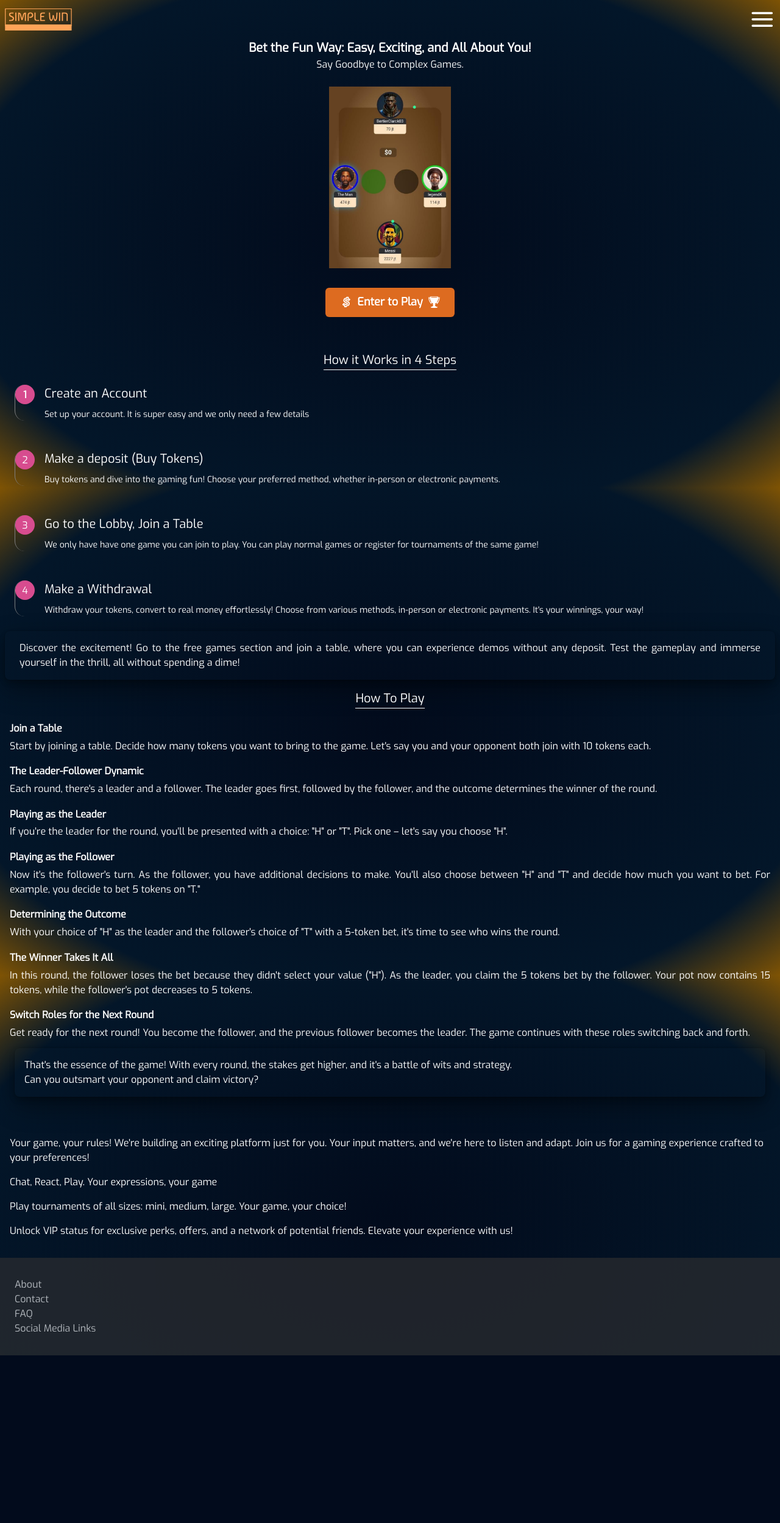
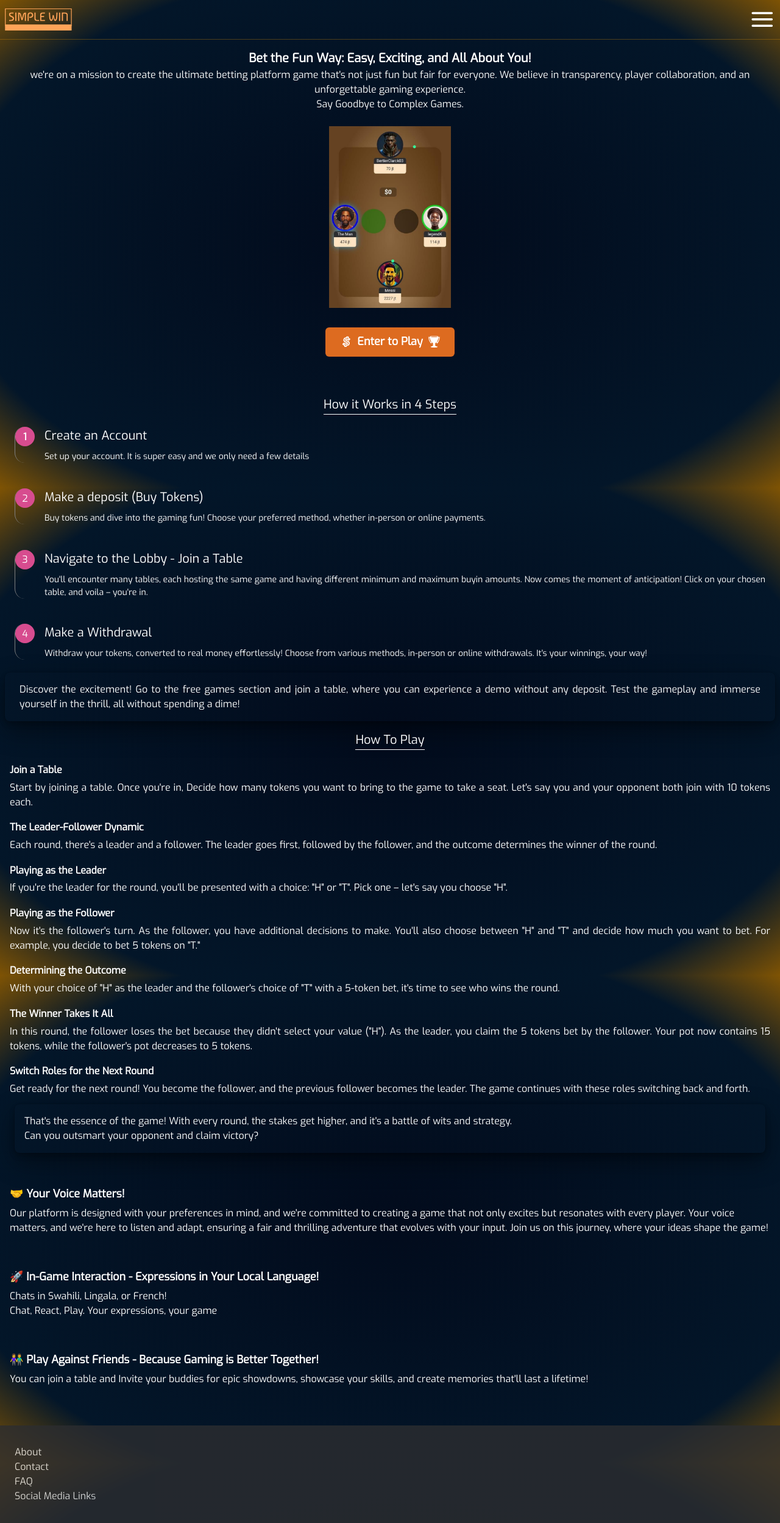
Before and after one commit to MackKaputo/simplewin-website, a Next.js app: page / in a window 1280 px wide. Shown: the whole page at 61% size. Before the commit the page ends 2223 px from the top, so only its background shows below. Built offline with nearby package versions, Linux system fonts and the light colour scheme.

Commit message:
Added features section

```diff
--- a/components/Features.tsx
+++ b/components/Features.tsx
@@ -3,20 +3,36 @@ import React from 'react'
 
 const Features = () => {
   return (
-    <Flex py={["2rem"]} direction={["column"]} gap={["1rem"]} px={["1rem"]}>
-        <Box>
-            {`Your game, your rules! We're building an exciting platform just for you.
-            Your input matters, and we're here to listen and adapt.
-            Join us for a gaming experience crafted to your preferences!`}
+    <Flex direction={["column"]} gap={["1rem"]} px={["1rem"]} pb={["3rem"]}>
+        <Box py={["1rem"]}>
+            <Box fontWeight={["bold"]} fontSize={["lg"]} py={[".4rem"]}>
+                🤝 Your Voice Matters!
+            </Box>
+            <Box>
+                {`
+                Our platform is designed with your preferences in mind,
+                and we're committed to creating a game that not only excites but resonates with every player. Your voice matters,
+                and we're here to listen and adapt, ensuring a fair and thrilling adventure that evolves with your input.
+                Join us on this journey, where your ideas shape the game!`
+                }
+            </Box>
         </Box>
-        <Box>
-            Chat, React, Play. Your expressions, your game
+        <Box py={["1rem"]}>
+            <Box fontWeight={["bold"]} fontSize={["lg"]} py={[".4rem"]}>
+                🚀 In-Game Interaction - Expressions in Your Local Language!
+            </Box>
+            <Box>
+                Chats in Swahili, Lingala, or French!
+            </Box>
+                Chat, React, Play. Your expressions, your game
         </Box>
-        <Box>
-            Play tournaments of all sizes: mini, medium, large. Your game, your choice!
-        </Box>
-        <Box>
-            Unlock VIP status for exclusive perks, offers, and a network of potential friends. Elevate your experience with us!
+        <Box py={["1rem"]}>
+            <Box fontWeight={["bold"]} fontSize={["lg"]} py={[".4rem"]}>
+                👫 Play Against Friends - Because Gaming is Better Together!
+            </Box>
+            <Box>
+                {`You can join a table and Invite your buddies for epic showdowns, showcase your skills, and create memories that'll last a lifetime!`}
+            </Box>
         </Box>
     </Flex>
   )
--- a/components/Footer.tsx
+++ b/components/Footer.tsx
@@ -4,7 +4,7 @@ import React from 'react'
 
 const Footer = () => {
   return (
-    <Box py={["2rem"]} px={["1.5rem"]} bg={backgroundColors.dark_gray} opacity={[".7"]}>
+    <Box py={["2rem"]} px={["1.5rem"]} bg={backgroundColors.dark_gray} opacity={[".8"]}>
         <Box>
           About
         </Box>
--- a/components/HeroSection.tsx
+++ b/components/HeroSection.tsx
@@ -12,12 +12,18 @@ import gameTableImage from "../public/images/game_table_view.jpeg"
 
 export default function HeroSection() {
     return(
-        <Box  minH={["60vh"]}>
+      <Box  minH={["60vh"]} pt={["1rem"]}>
         <Box pt={["0rem"]} px={["1rem"]}>
-            <Text fontSize={["xl"]} transform={["rotate(0deg)"]} textAlign={["center"]} fontWeight={["bold"]}>
+          <Text fontSize={["xl"]} textAlign={["center"]} fontWeight={["bold"]}>
             Bet the Fun Way: Easy, Exciting, and All About You!
           </Text>
-            <Text fontSize={["md"]} transform={["rotate(0deg)"]} textAlign={["center"]}>
+
+          <Text  fontSize={["md"]} textAlign={["center"]} display={["none", "inherit"]}>
+            {`we're on a mission to create the ultimate betting platform game that's not just fun but fair for everyone.
+            We believe in transparency, player collaboration, and an unforgettable gaming experience.`}
+          </Text>
+
+          <Text fontSize={["md"]} textAlign={["center"]}>
             Say Goodbye to Complex Games.
           </Text>
         </Box>
@@ -38,8 +44,13 @@ export default function HeroSection() {
               Enter to Play
             </Button>
           </Box>
+          <Box pt={["2rem"]}>
+            <Text  fontSize={["md"]} textAlign={["center"]} display={["inherit", "none", "none"]}>
+              {`we're on a mission to create the ultimate betting platform game that's not just fun but fair for everyone.
+              We believe in transparency, player collaboration, and an unforgettable gaming experience.`}
+            </Text>
           </Box>
-
+        </Box>
       </Box>
     )
 }
--- a/components/HowItWorks.tsx
+++ b/components/HowItWorks.tsx
@@ -10,7 +10,7 @@ const HowItWorks = () => {
                 How it Works in 4 Steps
             </Text>
         </Box>
-        <Flex gap={["1rem"]} px={["1.5rem"]} py={["1.5rem"]}>
+        <Flex gap={["1rem"]} px={["1.5rem"]} py={["1.3rem"]}>
             <Box borderRadius={["full"]} borderLeft={["1px solid gray"]}>
                 <Box bg={backgroundColors.pink} fontWeight={["bold"]} p={[".3rem"]} borderRadius={["full"]} w={["2rem"]} h={["2rem"]} display={["grid"]} placeItems={["center"]}>
                     1
@@ -25,7 +25,7 @@ const HowItWorks = () => {
                 </Box>
             </Box>
         </Flex>
-        <Flex gap={["1rem"]} px={["1.5rem"]} py={["1.5rem"]}>
+        <Flex gap={["1rem"]} px={["1.5rem"]} py={["1.3rem"]}>
             <Box borderRadius={["full"]} borderLeft={["1px solid gray"]}>
                 <Box bg={backgroundColors.pink} p={[".3rem"]} borderRadius={["full"]} w={["2rem"]} h={["2rem"]} display={["grid"]} placeItems={["center"]}>
                     2
@@ -36,11 +36,11 @@ const HowItWorks = () => {
                     Make a deposit (Buy Tokens)
                 </Box>
                 <Box fontSize={["sm"]}>
-                    Buy tokens and dive into the gaming fun! Choose your preferred method, whether in-person or electronic payments.
+                    Buy tokens and dive into the gaming fun! Choose your preferred method, whether in-person or online payments.
                 </Box>
             </Box>
         </Flex>
-        <Flex gap={["1rem"]} px={["1.5rem"]} py={["1.5rem"]}>
+        <Flex gap={["1rem"]} px={["1.5rem"]} py={["1.3rem"]}>
             <Box borderRadius={["full"]} borderLeft={["1px solid gray"]}>
                 <Box bg={backgroundColors.pink} p={[".3rem"]} borderRadius={["full"]} w={["2rem"]} h={["2rem"]} display={["grid"]} placeItems={["center"]}>
                     3
@@ -48,15 +48,17 @@ const HowItWorks = () => {
             </Box>
             <Box>
                 <Box fontSize={["xl"]} pb={[".5rem"]}>
-                    Go to the Lobby, Join a Table
+                    Navigate to the Lobby - Join a Table
                 </Box>
-                <Box fontSize={["sm"]}>
-                    We only have have one game you can join to play. You can play normal games or register for tournaments
-                    of the same game!
+                <Box fontSize={["sm"]} textAlign={["justify"]}>
+                    {`
+                        You'll encounter many tables, each hosting the same game and having different minimum and maximum buyin amounts.
+                        Now comes the moment of anticipation! Click on your chosen table, and voila – you're in.
+                    `}
                 </Box>
             </Box>
         </Flex>
-        <Flex gap={["1rem"]} px={["1.5rem"]} py={["1.5rem"]}>
+        <Flex gap={["1rem"]} px={["1.5rem"]} py={["1.3rem"]}>
             <Box borderRadius={["full"]} borderLeft={["1px solid gray"]}>
                 <Box bg={backgroundColors.pink} p={[".3rem"]} borderRadius={["full"]} w={["2rem"]} h={["2rem"]} display={["grid"]} placeItems={["center"]}>
                     4
@@ -66,14 +68,14 @@ const HowItWorks = () => {
                 <Box fontSize={["xl"]} pb={[".5rem"]}>
                     Make a Withdrawal
                 </Box>
-                <Box fontSize={["sm"]}>
-                    {`Withdraw your tokens, convert to real money effortlessly! Choose from various methods,
-                    in-person or electronic payments. It's your winnings, your way!`}
+                <Box fontSize={["sm"]} textAlign={["justify"]}>
+                    {`Withdraw your tokens, converted to real money effortlessly! Choose from various methods,
+                    in-person or online withdrawals. It's your winnings, your way!`}
                 </Box>
             </Box>
         </Flex>
         <Box px={["1.5rem"]} boxShadow={["dark-lg"]} py={["1rem"]} mx={[".5rem"]} borderRadius={["lg"]} textAlign={["justify"]}>
-            Discover the excitement! Go to the free games section and join a table, where you can experience demos without any deposit.
+            Discover the excitement! Go to the free games section and join a table, where you can experience a demo without any deposit.
             Test the gameplay and immerse yourself in the thrill, all without spending a dime!
         </Box>
     </Box>
--- a/components/HowToPlay.tsx
+++ b/components/HowToPlay.tsx
@@ -16,7 +16,7 @@ const HowToPlay = () => {
               Join a Table
             </Text>
             <Text>
-              {`Start by joining a table. Decide how many tokens you want to bring to the game.
+              {`Start by joining a table. Once you're in, Decide how many tokens you want to bring to the game to take a seat.
               Let's say you and your opponent both join with 10 tokens each.`}
             </Text>
           </Box>
--- a/components/NavBar.tsx
+++ b/components/NavBar.tsx
@@ -28,7 +28,7 @@ import Image from 'next/image'
 
 export default function NavBar() {
     return(
-        <Flex borderStyle={["solid"]} py={[".7rem"]} justify={["space-between"]}>
+        <Flex borderStyle={["solid"]} py={[".7rem"]} justify={["space-between"]} borderBottom={["1px solid rgba(255, 166, 0, 0.288)"]}>
             <Flex gap={["2rem"]} px={[".5rem"]}>
                 {/* <Button variant={["link"]}>
                     Sign In
```
Lines whose indentation alone changed are shown as unchanged.
